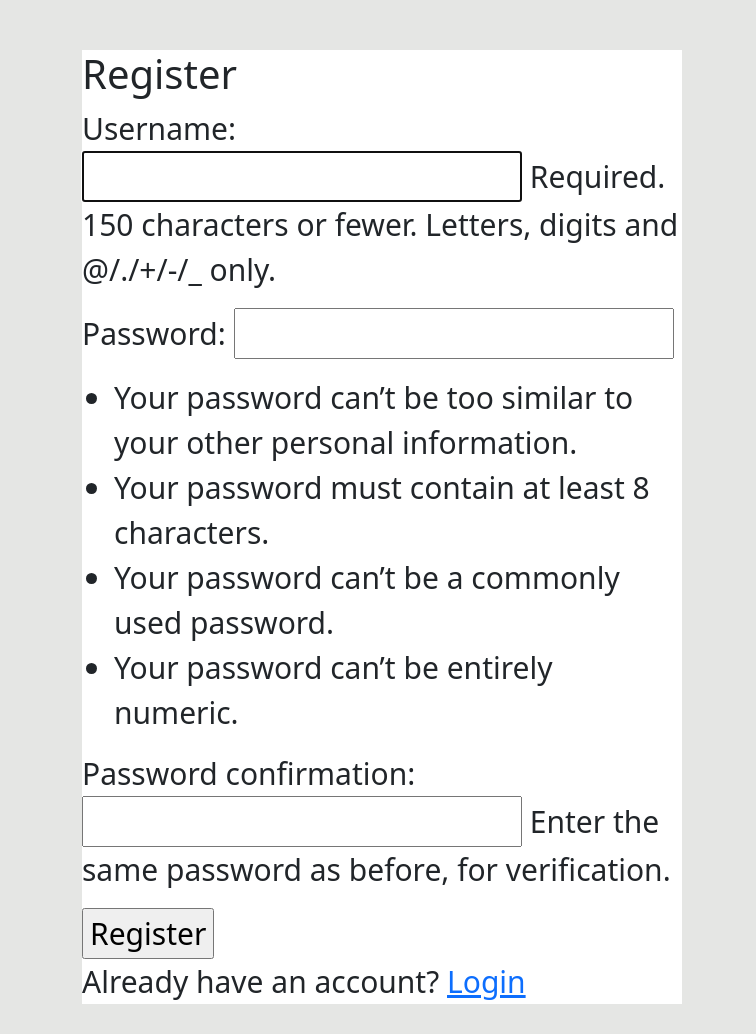
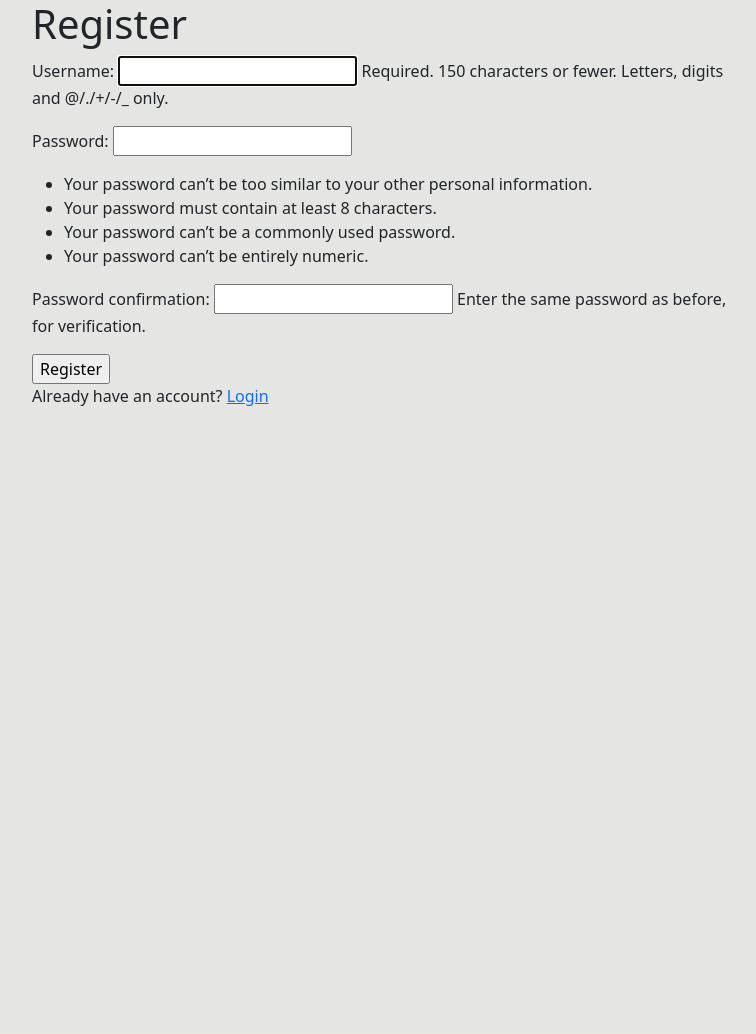
Before and after one commit to faithnjoki/To-do-List, a Django app: page /register/ in a window 1280 px wide. Shown: the whole page, without its empty margins (258-1014 px from the left). After the commit the page ends 406 px from the top, so only its background shows below. Run offline with Django 4.2, Linux system fonts and the light colour scheme.

Commit message:
Styling base template

```diff
--- a/to_do/app_todo/templates/app_todo/base.html
+++ b/to_do/app_todo/templates/app_todo/base.html
@@ -10,19 +10,13 @@
     <!--  google font  roboto --><link rel="preconnect" href="https://fonts.googleapis.com">
 
 <style>
-    body{
-        background-color: #E5E6E4;
-        padding-top: 50px;
-        font-size: 30px;
-
-
-    }
-
+   body,html{
+       background-color: #E5E6E4;
+   }
 
     .main{
-        max-width: 600px;
+        max-width: 700px;
         margin: auto;
-        background-color: white;
 
     }
 
```
